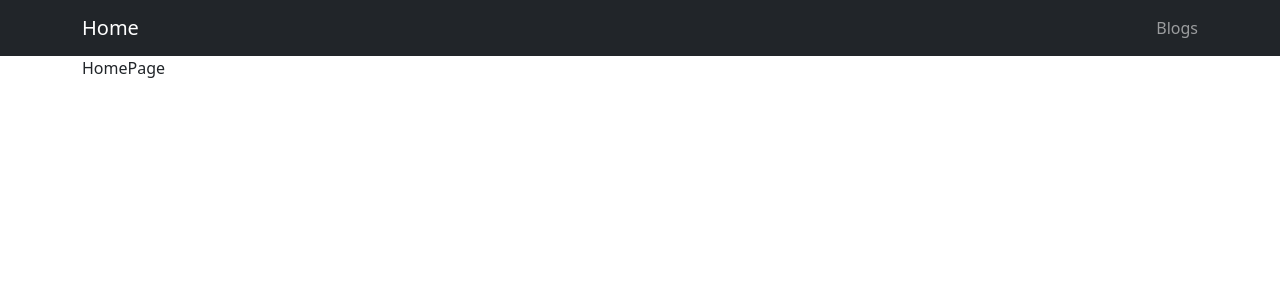
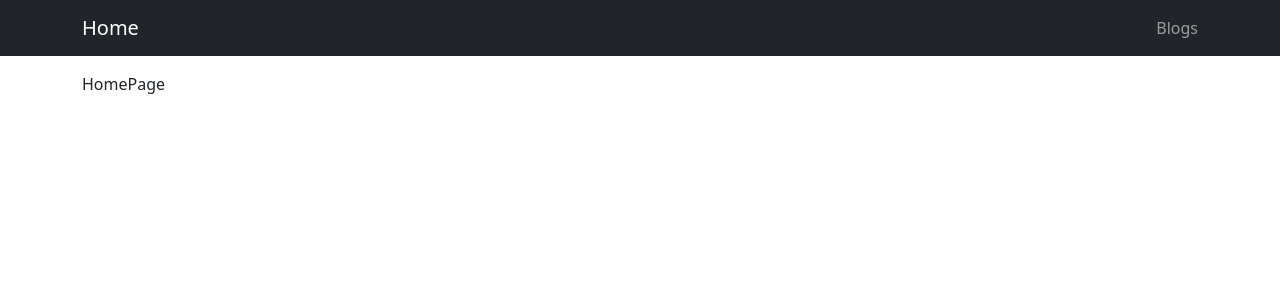
Before and after one commit to soohyuneee/my-blog, a React (Create React App) app: page / in a window 1280 px wide. Shown: the top 300 px of the page. Built offline with nearby package versions, Linux system fonts and the light colour scheme.

Commit message:
마진 추가

```diff
--- a/src/App.js
+++ b/src/App.js
@@ -6,7 +6,7 @@ function App() {
 	return (
 		<BrowserRouter>
 			<NavBar />
-			<div className="container">
+			<div className="container mt-3">
 				<Routes>
 					{routes.map((route) => {
 						return <Route key={route.path} path={route.path} element={route.component} />;
```
